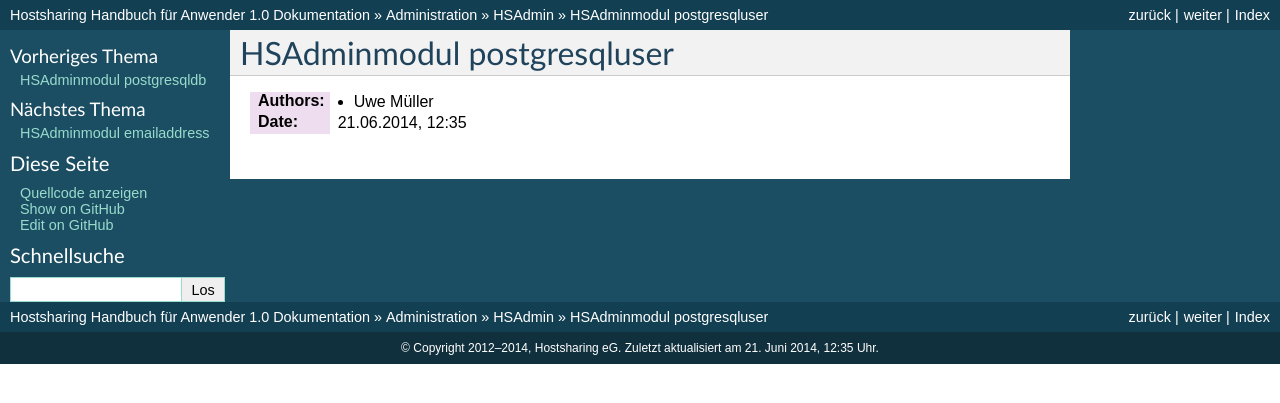
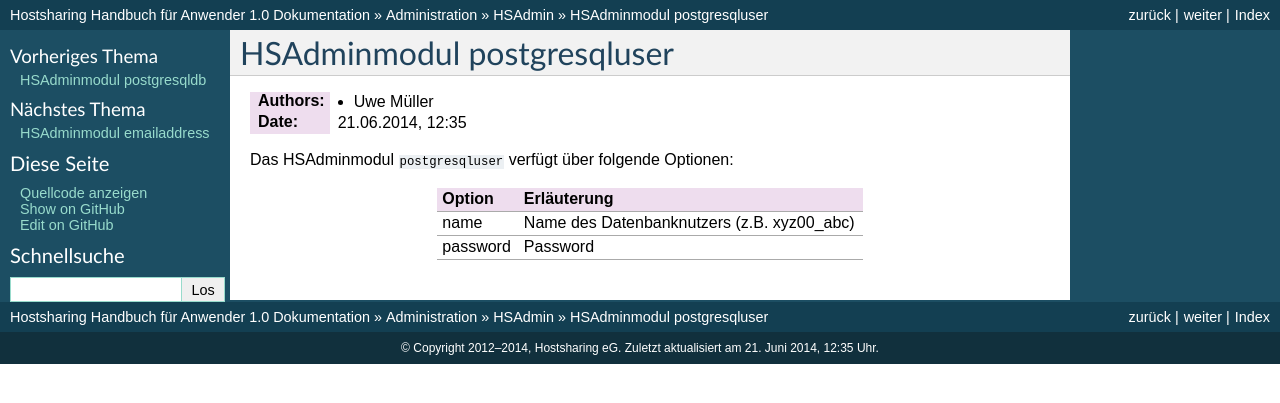
Before and after one commit to hostsharing/hs.docs.users, a Sphinx documentation site: the page built from source/administration/hsadmin/postgresqluser.rst, in a window 1280 px wide. Shown: the top 403 px of the page. Built offline with Sphinx 7.4.7, drawn with Linux system fonts in a browser that asks for light colours; pages that are not in the unit, such as notebooks, are missing from menus.

Commit message:
add initial content

```diff
--- a/source/administration/hsadmin/postgresqluser.rst
+++ b/source/administration/hsadmin/postgresqluser.rst
@@ -8,3 +8,16 @@
 :Authors: - Uwe Müller
 
 :Date: |date|, |time|
+
+
+Das HSAdminmodul ``postgresqluser`` verfügt über folgende Optionen:
+
+
+
++---------------+------------------------------------------------+
+| Option        | Erläuterung                                    |
++===============+================================================+
+| name          | Name des Datenbanknutzers (z.B. xyz00_abc)     |
++---------------+------------------------------------------------+
+| password      | Password                                       |
++---------------+------------------------------------------------+
```
